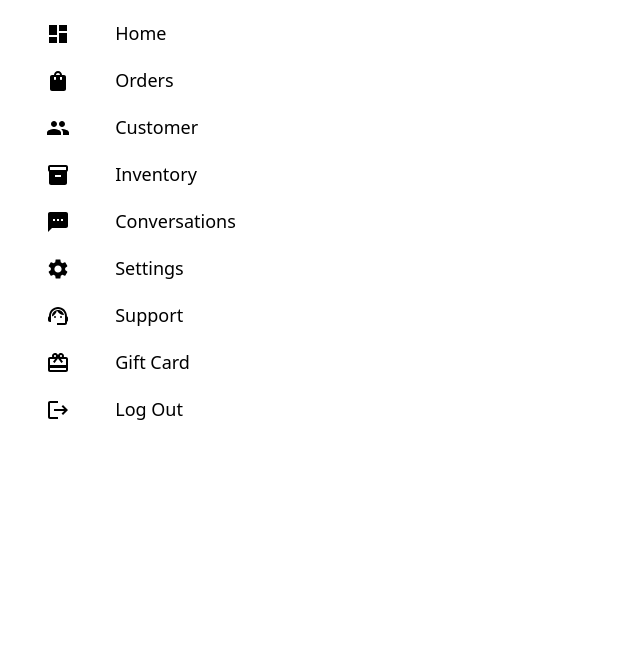
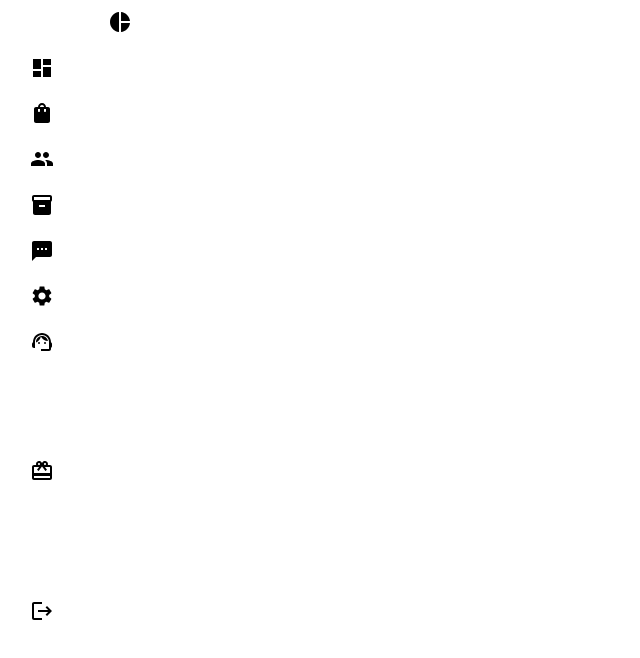
Before and after one commit to vaibhv1/ApicaAssignment, a React (Create React App) app: page / in a window 1280 px wide. Shown: the top 658 px of the page, without its empty margins (0-640 px from the left). Built offline with nearby package versions, Linux system fonts and the light colour scheme.

Commit message:
sidebar changes

```diff
--- a/src/components/SideBar.js
+++ b/src/components/SideBar.js
@@ -1,21 +1,45 @@
-// src/Sidebar.js
-import React from 'react';
-import './sidebar.css'
-import  {SideBarData} from './SideBarData';
+import React, { useState } from 'react';
+import './sidebar.css';
+import { SideBarData } from './SideBarData';
+import PieChartIcon from '@mui/icons-material/PieChart';
+
 export const Sidebar = () => {
+  const [showTitles, setShowTitles] = useState(false);
+
+  const handleClick = () => {
+    setShowTitles(prevState => !prevState);
+  };
+
   return (
     <div className='SideBar'>
-            <ul className='SideBarList'>
-                {
-                    SideBarData.map((val,key) =>{
-                                return <li className='SideBarRow' key={key} onClick={(e)=>{e.preventDefault()}}>
-                                {" "}
-                                <div id="icon">{val.icon}</div>{" "}{" "}
-                                <div id="title">{val.title}</div>
-                             </li>;
-                    })
-                }
-            </ul>
+      <div className="randomIcon" onClick={handleClick}>
+        <PieChartIcon />
+      </div>
+      <ul className='SideBarList'>
+        {
+          SideBarData.map((val, key) => {
+            return (
+              <li className='SideBarRow' key={key} onClick={(e) => { e.preventDefault(); }}>
+                <div className={`iconTitleContainer ${showTitles ? 'show' : 'hide'}`}>
+                  <div id="icon">{val.icon}</div>
+                  <div id="title">
+                    {val.title === 'Gift Card' ? (
+                      <span className="giftCardMessage">
+                        Free Gift Awaits you!<br />
+                        Upgrade your account &gt;
+                      </span>
+                    ) : (
+                      val.title
+                    )}
+                  </div>
+                </div>
+              </li>
+            );
+          })
+        }
+      </ul>
     </div>
   );
 };
+
+export default Sidebar;
--- a/src/components/sidebar.css
+++ b/src/components/sidebar.css
@@ -1,38 +1,66 @@
-.sideBar{
-    background-color: blue;
-    border: black;
-    height: 100%;
-    margin-left: 0px;
-    width: 10%;
-    margin-top:20px;
-}
-.SideBarList{
-    height: auto;
+.SideBar {
+    width: 200px;
+    display: flex;
+    flex-direction: column;
+    margin-left: 20px;
+  }
+
+  .randomIcon {
+    cursor: pointer;
+    display: flex;
+    justify-content: center;
+    align-items: center;
+    padding: 10px;
+    font-size: 2rem;
+  }
+
+  .SideBarList {
+    list-style: none;
     padding: 0;
-    width: 20%;
     margin: 0;
-    margin-top:20px;
-}
-.SideBarRow{
+  }
+
+  .SideBarRow {
+    padding: 10px;
+    display: flex;
+    flex-direction: column;
+    align-items: start;
+    cursor: pointer;
+  }
+
+  .iconTitleContainer {
+    display: flex;
+    align-items: center;
+    transition: all 0.3s ease-in-out;
+  }
+
+  .iconTitleContainer.hide #title {
+    opacity: 0;
+    max-width: 0;
+    overflow: hidden;
+  }
+
+  .iconTitleContainer.show #title {
+    opacity: 1;
+    max-width: 200px;
+  }
+
+  #icon {
+    margin-right: 10px;
+  }
+
+  #title {
+    display: flex;
+    flex-direction: column;
+  }
+
+  .giftCardMessage {
+    font-weight: bold;
+  }
+
+  .sidebar-divider {
     width: 100%;
-    justify-content: center;
-    display: flex;
-    justify-content: start;
-    margin-top:20px;
-    font-weight: 400;
-    font-size: large;
-}
-.SideBarList .SideBarRow:hover{
-    color: blue;
-}
-.SideBarRow #icon{
-    flex: 10%;
-    display: grid;
-    place-items: center;
-}
-
-.SideBarRow #title{
-    flex:20%;
-    display: grid;
-    place-items: left;
-}
+    margin: 10px 0;
+    border: none;
+    border-top: 1px solid #ccc;
+  }
```
